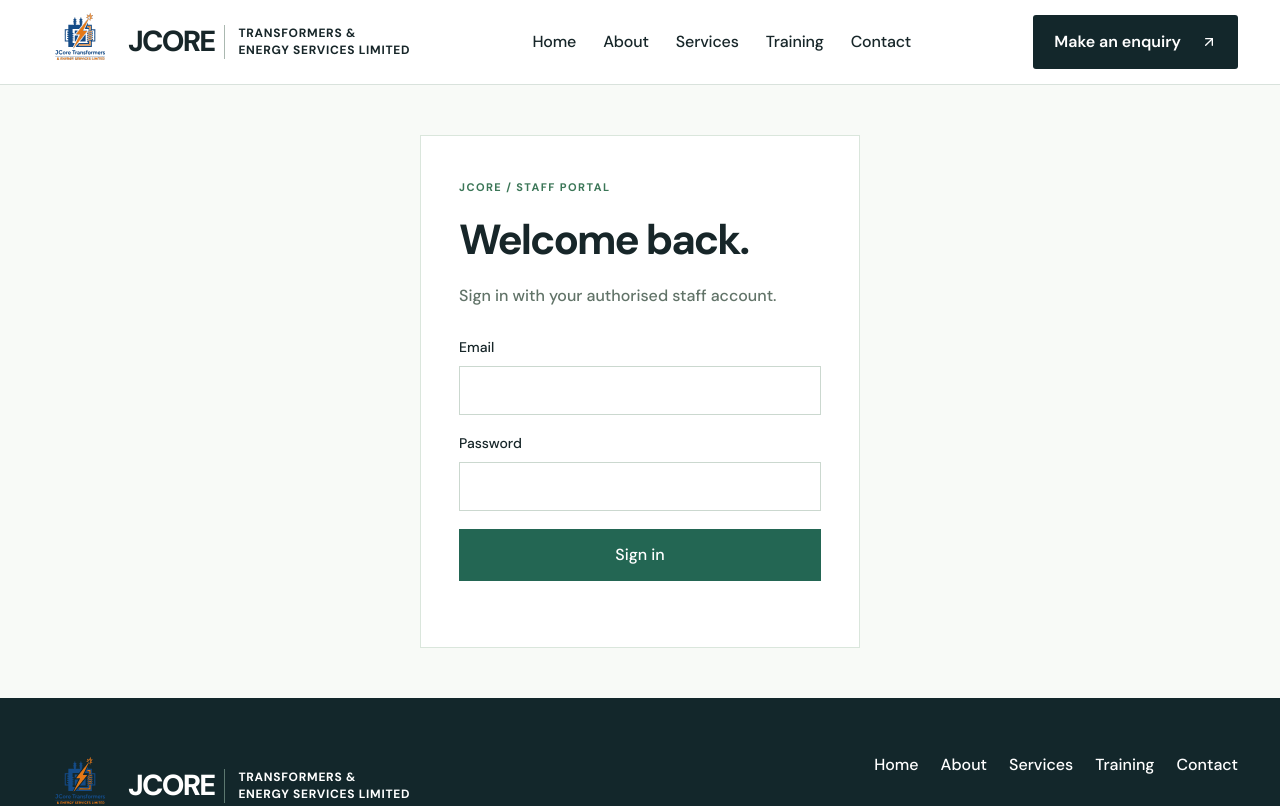
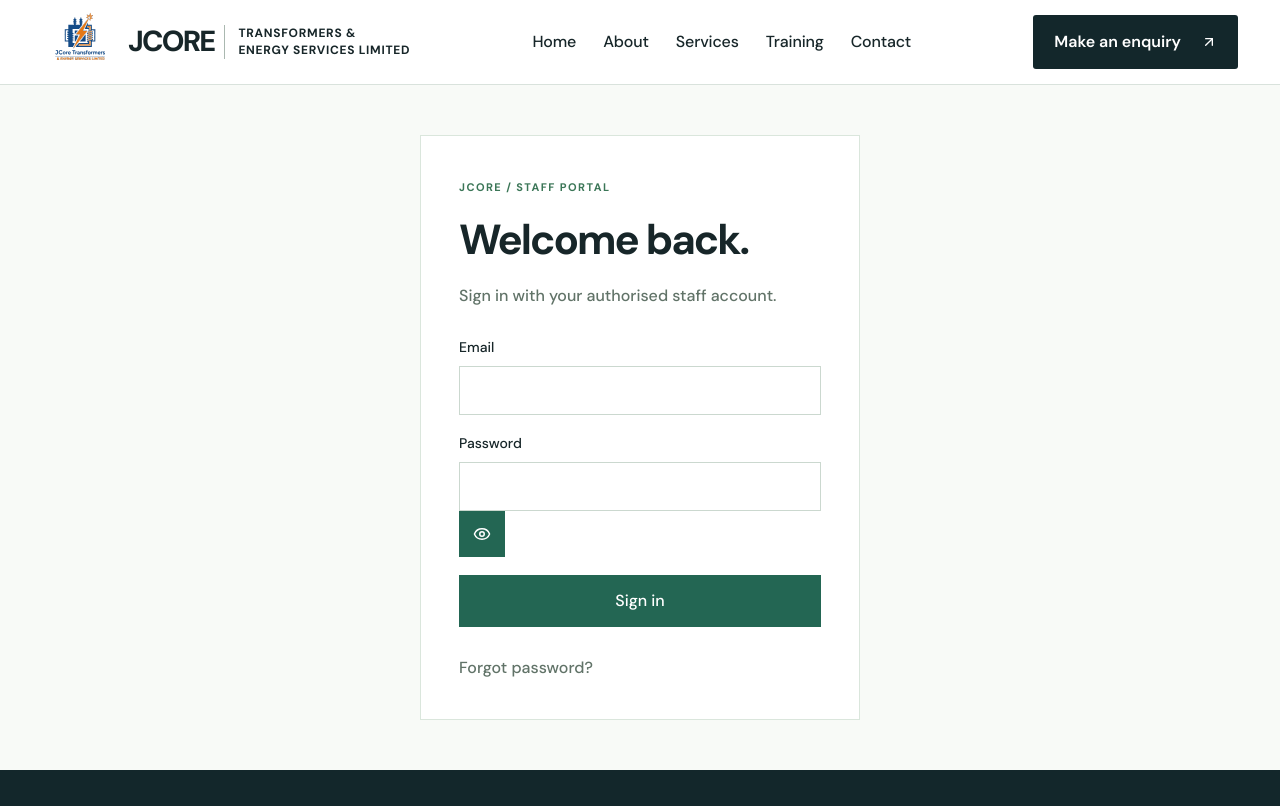
Before and after one commit to MarselDokubo/jcoreenergy, a Next.js app: page /admin/login in a window 1280 px wide. Shown: the top 806 px of the page. Built offline with nearby package versions, Linux system fonts and the light colour scheme.

Commit message:
Link staff login to recovery and show password toggle

```diff
--- a/app/admin/login/page.tsx
+++ b/app/admin/login/page.tsx
@@ -1,3 +1,5 @@
+import Link from "next/link";
+import { LoginFields } from "./login-fields";
 import { signIn } from "@/app/admin/actions";
 export const metadata = { title: "Staff sign in" };
 export default async function Login({ searchParams }: { searchParams: Promise<{ error?: string }> }) {
@@ -6,8 +8,7 @@ export default async function Login({ searchParams }: { searchParams: Promise<{
     <span className="admin-eyebrow">JCORE / STAFF PORTAL</span>
     <h1>Welcome back.</h1><p>Sign in with your authorised staff account.</p>
     {error && <p role="alert" className="admin-error">Unable to sign in. Check your credentials.</p>}
-    <form action={signIn}><label>Email<input name="email" type="email" required autoComplete="email" /></label>
-    <label>Password<input name="password" type="password" required autoComplete="current-password" /></label>
-    <button type="submit">Sign in</button></form>
+    <form action={signIn}><LoginFields />
+    <button type="submit">Sign in</button></form><p style={{marginTop: "16px"}}><Link href="/admin/forgot-password">Forgot password?</Link></p>
   </div></section>;
 }
```
